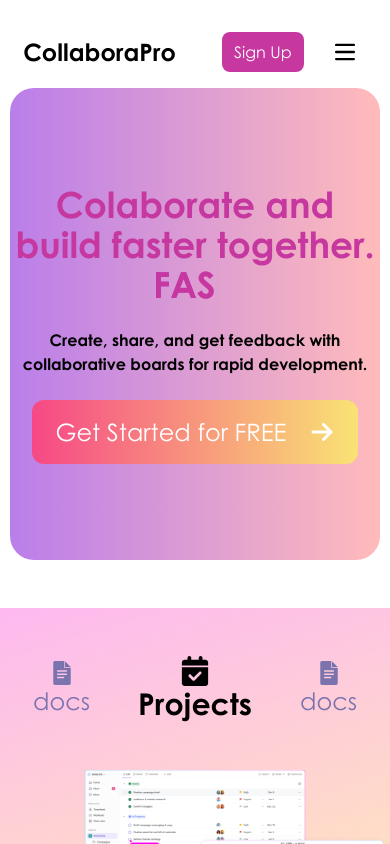
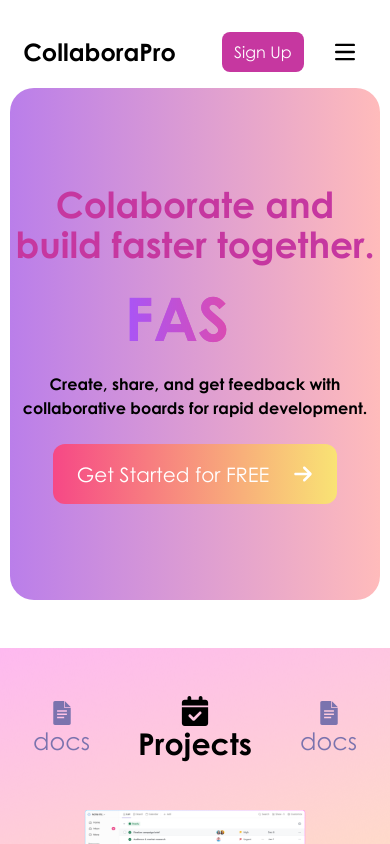
Before and after one commit to yasuogg/ctrlshifts-Ghack, a Next.js app in the folder frontend/: page / in a window 390 px wide. Shown: the top 844 px of the page. Built offline with nearby package versions, Linux system fonts and the light colour scheme.

Commit message:
Update hero.jsx

```diff
--- a/frontend/src/components/landing-page/hero.jsx
+++ b/frontend/src/components/landing-page/hero.jsx
@@ -1,36 +1,30 @@
-"use client";
+'use client'
 import { FaArrowRight } from "react-icons/fa6";
-import { TypeAnimation } from "react-type-animation";
+import { TypeAnimation } from 'react-type-animation';
 
-export default function Hero() {
-  return (
+export default function Hero (){
+    return(
         <div className="flex flex-col pb-12 justify-center items-center mt-4 md:mt-[6%]  ">
             <div className=" flex flex-col w-[95%] pt-24 pb-24  justify-center items-center rounded-3xl bg-gradient-to-r from-[#BA7EEA] to-[#FFBBBB]">
-        <h1 className="text-[#C637A0] text-center md:w-[80%] lg:w-[40%] font-bold text-4xl md:text-6xl">
-          Colaborate and build faster together.
-          <br />{" "}
-          <TypeAnimation
-            className=" bg-gradient-to-r from-purple-500 to-pink-500 bg-clip-text text-center"
+
+
+<h1 className="text-[#C637A0] text-center md:w-[80%] lg:w-[55%] font-bold text-4xl md:text-6xl">Colaborate and build faster
+together. </h1>
+<h1 className="bg-gradient-to-r from-purple-500 to-pink-500  text-transparent bg-clip-text  text-center  font-bold text-6xl pt-6"> <TypeAnimation className="  bg-gradient-to-r from-purple-500 to-pink-500 bg-clip-text text-center"
       sequence={[
         // Same substring at the start will only be typed out once, initially
-              "BEST",
+        'BEST',
         1000, // wait 1s before replacing "Mice" with "Hamsters"
-              "FAST",
+        'FAST',
         1000,
       ]}
       wrapper="span"
       speed={10}
       repeat={Infinity}
-          />{" "}
-        </h1>
-        <h2 className="font-bold pt-6 text-center md:w-[60%] lg:w-[30%]">
-          Create, share, and get feedback with collaborative boards for rapid
-          development.
-        </h2>
-        <button className=" mt-6 bg-gradient-to-r from-[#F64886] to-[#F9E374] py-4 px-6 rounded-xl text-white text-2xl flex items-center justify-between text-shadow-xl  ">
-          Get Started for FREE <FaArrowRight className="ml-6" />
-        </button>
+    /></h1>
+<h2 className="font-bold pt-6 text-center md:w-[60%] lg:w-[30%]">Create, share, and get feedback with collaborative boards for rapid development.</h2>
+       <button className=" mt-6 bg-gradient-to-r from-[#F64886] to-[#F9E374] py-4 px-6 rounded-xl text-white text-xl md:text-2xl flex items-center justify-between text-shadow-xl  ">Get Started for FREE  <FaArrowRight className="ml-6"/></button>
        </div>
         </div>
-  );
+    )
 }
```
Lines whose indentation alone changed are shown as unchanged.
